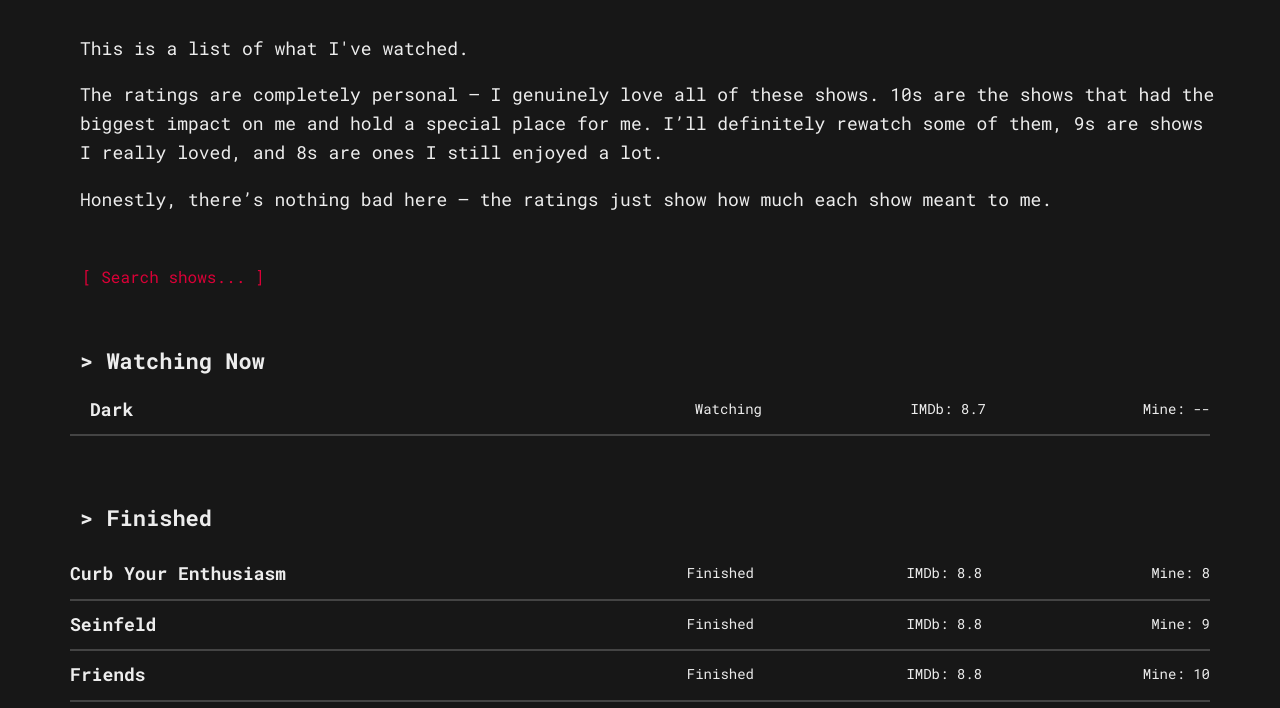
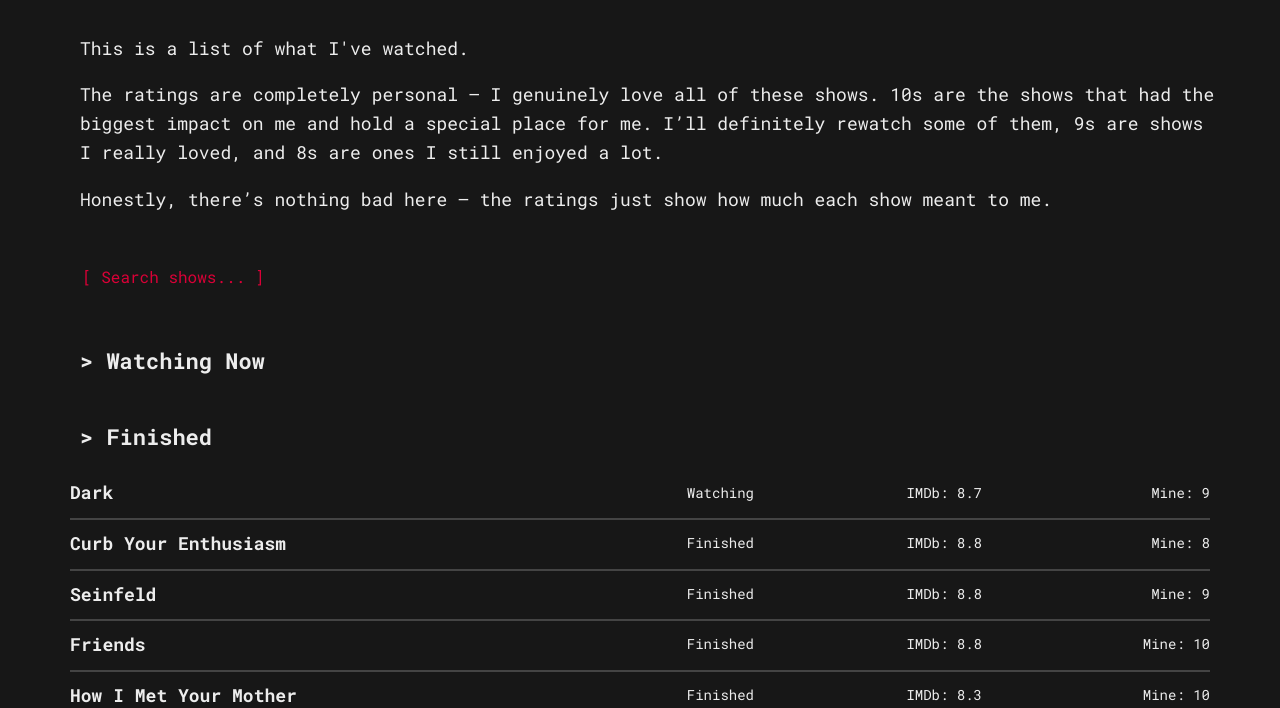
Before and after one commit to Noob-coder88/hmdrz-site, a plain HTML site: page shows.html in a window 1280 px wide. Shown: the part 92-800 px from the top of the page. Drawn offline with Linux system fonts and the light colour scheme.

Commit message:
commit new changes

```diff
--- a/data/shows.js
+++ b/data/shows.js
@@ -798,7 +798,7 @@ const shows = [
     id: "dark",
     title: "Dark",
     status: "Watching",
-    myrate: "--",
+    myrate: "9",
     imdb: 8.7,
     seasons: 3,
     episodes: 26,
--- a/shows.html
+++ b/shows.html
@@ -55,17 +55,20 @@
                 <div class="searchbox">
                       <input class="shows_search" type="text" id="search" placeholder="[ Search shows... ] ">
                 </div>
+
                     <h1 class="Watching_title shows_section_title">> Watching Now</h1>
                 <div class="shows_list">
                     <!-- Watching -->
-                    <a href="show.html?id=dark" class="shows_item Watching">
+
+                    <h2 class="Finished_title shows_section_title">> Finished</h2>
+                    <!-- Finished -->
+                    <a href="show.html?id=dark" class="shows_item">
                         <h2 class="shows_title">Dark</h2>
                         <p class="shows_status">Watching</p>
                         <p class="shows_imdb">IMDb: 8.7</p>
-                        <p class="shows_myrate">Mine: --</p>
+                        <p class="shows_myrate">Mine: 9</p>
                     </a>
-                    <h2 class="Finished_title shows_section_title">> Finished</h2>
-                    <!-- Finished -->
+
                     <a href="show.html?id=curb-your-enthusiasm" class="shows_item">
                         <h2 class="shows_title">Curb Your Enthusiasm</h2>
                         <p class="shows_status">Finished</p>
```
